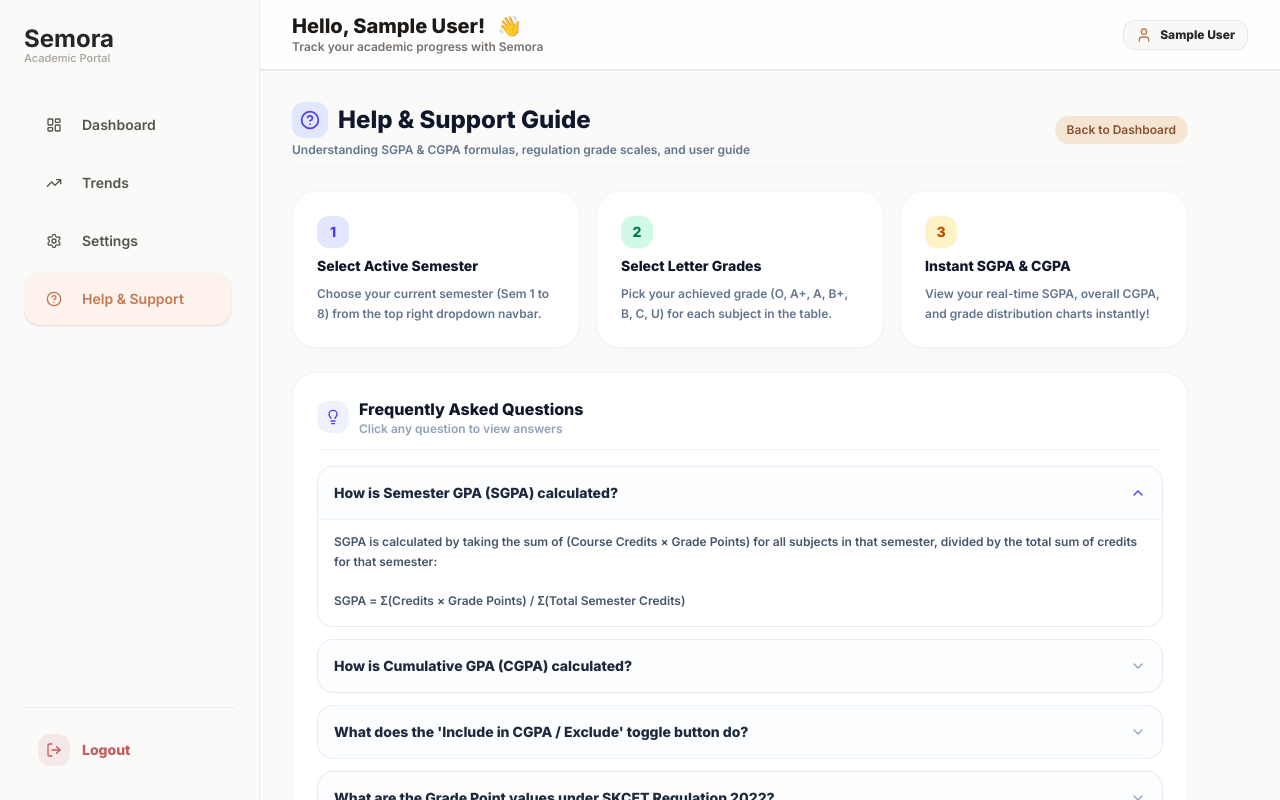
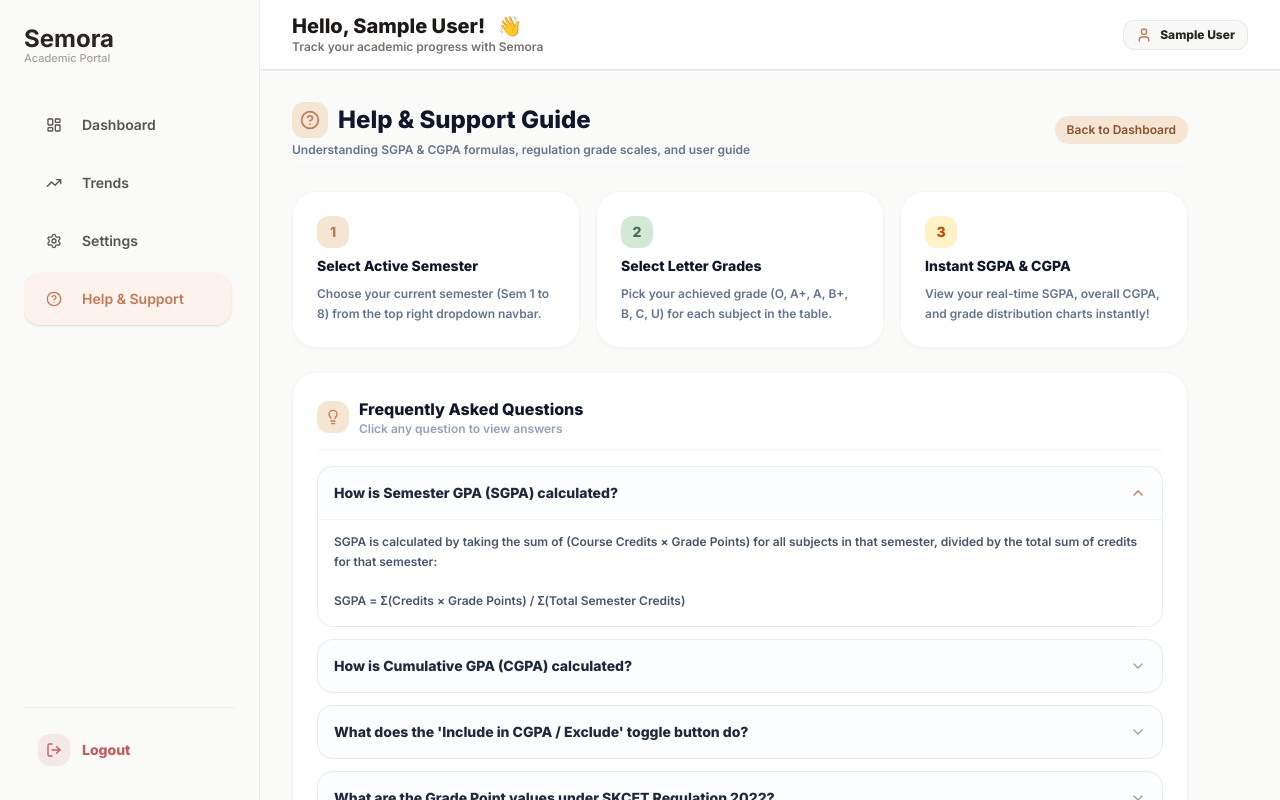
Before and after one commit to prakashseervi61/CGPA-CALC, a React (Vite) app: page /help in a window 1280 px wide. Built offline with nearby package versions, Linux system fonts and the light colour scheme; sample sign-in values are in the browser's storage.

Commit message:
style(help-page): replace indigo/emerald references with earthy palette
- Icon containers use terracotta and muted green
- FAQ hover uses terracotta accent
- Grade table uses earthy text colors

```diff
--- a/src/components/dashboard/HelpPage.jsx
+++ b/src/components/dashboard/HelpPage.jsx
@@ -44,7 +44,7 @@
       <div className="flex flex-col sm:flex-row sm:items-center justify-between gap-3 pb-2 border-b border-slate-100">
         <div>
           <h2 className="text-2xl font-black text-slate-900 flex items-center gap-2.5">
-            <div className="w-9 h-9 rounded-xl bg-indigo-100 text-indigo-600 flex items-center justify-center shrink-0">
+            <div className="w-9 h-9 rounded-xl bg-[#F5E6D3] text-[#C27856] flex items-center justify-center shrink-0">
               <HelpCircle className="w-5 h-5" />
             </div>
             Help & Support Guide
@@ -63,7 +63,7 @@
       <div className="grid grid-cols-1 md:grid-cols-3 gap-4">
         {/* Step 1 */}
         <Card className="p-4 border border-slate-100 bg-white shadow-sm space-y-2">
-          <div className="w-8 h-8 rounded-xl bg-indigo-100 text-indigo-600 flex items-center justify-center font-black text-sm">
+          <div className="w-8 h-8 rounded-xl bg-[#F5E6D3] text-[#C27856] flex items-center justify-center font-black text-sm">
             1
           </div>
           <h3 className="font-extrabold text-sm text-slate-900">Select Active Semester</h3>
@@ -74,7 +74,7 @@
 
         {/* Step 2 */}
         <Card className="p-4 border border-slate-100 bg-white shadow-sm space-y-2">
-          <div className="w-8 h-8 rounded-xl bg-emerald-100 text-emerald-700 flex items-center justify-center font-black text-sm">
+          <div className="w-8 h-8 rounded-xl bg-[#D4E8D6] text-[#4A6E4D] flex items-center justify-center font-black text-sm">
             2
           </div>
           <h3 className="font-extrabold text-sm text-slate-900">Select Letter Grades</h3>
@@ -98,7 +98,7 @@
       {/* FAQ SECTION */}
       <Card className="p-6 border border-slate-100 shadow-sm space-y-4">
         <div className="flex items-center gap-2.5 pb-3 border-b border-slate-100">
-          <div className="w-8 h-8 rounded-xl bg-indigo-50 text-indigo-600 flex items-center justify-center shrink-0">
+          <div className="w-8 h-8 rounded-xl bg-[#F5E6D3] text-[#C27856] flex items-center justify-center shrink-0">
             <Lightbulb className="w-4 h-4" />
           </div>
           <div>
@@ -118,11 +118,11 @@
                 <button
                   type="button"
                   onClick={() => setOpenFaq(isOpen ? -1 : idx)}
-                  className="w-full flex items-center justify-between p-4 text-left font-black text-sm text-slate-800 hover:text-indigo-600 transition-colors"
+                  className="w-full flex items-center justify-between p-4 text-left font-black text-sm text-slate-800 hover:text-[#C27856] transition-colors"
                 >
                   <span>{faq.q}</span>
                   {isOpen ? (
-                    <ChevronUp className="w-4 h-4 text-indigo-600 shrink-0" />
+                    <ChevronUp className="w-4 h-4 text-[#C27856] shrink-0" />
                   ) : (
                     <ChevronDown className="w-4 h-4 text-slate-400 shrink-0" />
                   )}
@@ -143,7 +143,7 @@
       <Card className="p-6 border border-slate-100 shadow-sm space-y-4">
         <div className="flex items-center justify-between pb-3 border-b border-slate-100">
           <div className="flex items-center gap-2.5">
-            <div className="w-8 h-8 rounded-xl bg-emerald-50 text-emerald-700 flex items-center justify-center shrink-0">
+            <div className="w-8 h-8 rounded-xl bg-[#D4E8D6] text-[#4A6E4D] flex items-center justify-center shrink-0">
               <Award className="w-4 h-4" />
             </div>
             <div>
@@ -166,19 +166,19 @@
             </thead>
             <tbody className="divide-y divide-slate-100">
               <tr className="hover:bg-slate-50">
-                <td className="py-2.5 px-3 font-black text-emerald-700">O</td>
+                <td className="py-2.5 px-3 font-black text-[#4A6E4D]">O</td>
                 <td className="py-2.5 px-3 text-center font-black text-slate-900">10.0</td>
                 <td className="py-2.5 px-3 text-center text-slate-600">91 – 100%</td>
                 <td className="py-2.5 px-3 text-right font-bold text-slate-700">Outstanding</td>
               </tr>
               <tr className="hover:bg-slate-50">
-                <td className="py-2.5 px-3 font-black text-indigo-600">A+</td>
+                <td className="py-2.5 px-3 font-black text-[#C27856]">A+</td>
                 <td className="py-2.5 px-3 text-center font-black text-slate-900">9.0</td>
                 <td className="py-2.5 px-3 text-center text-slate-600">81 – 90%</td>
                 <td className="py-2.5 px-3 text-right font-bold text-slate-700">Excellent</td>
               </tr>
               <tr className="hover:bg-slate-50">
-                <td className="py-2.5 px-3 font-black text-blue-600">A</td>
+                <td className="py-2.5 px-3 font-black text-amber-600">A</td>
                 <td className="py-2.5 px-3 text-center font-black text-slate-900">8.0</td>
                 <td className="py-2.5 px-3 text-center text-slate-600">71 – 80%</td>
                 <td className="py-2.5 px-3 text-right font-bold text-slate-700">Very Good</td>
```
